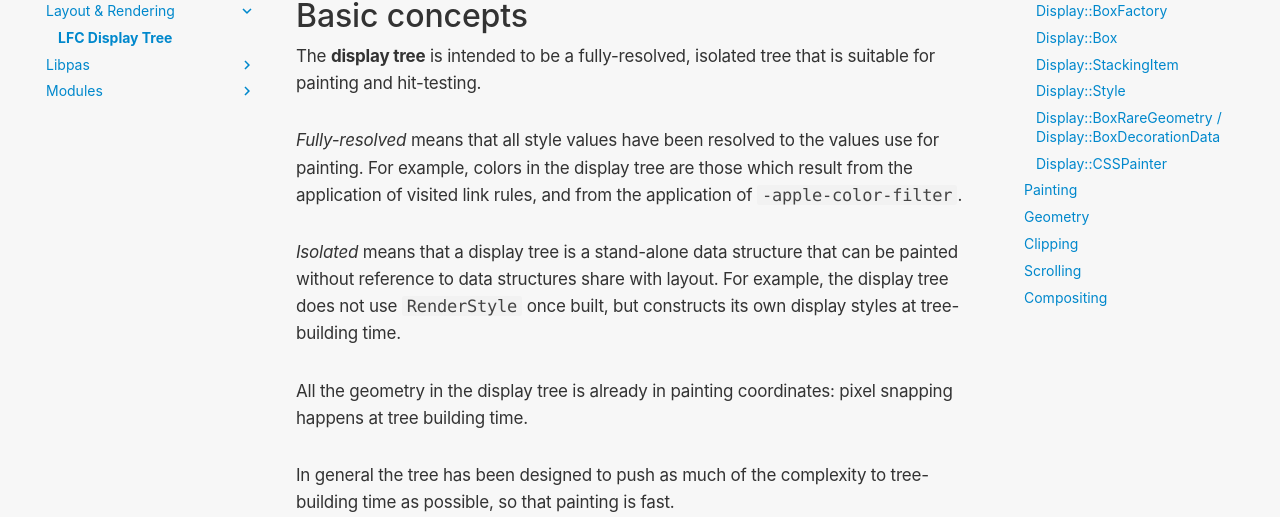
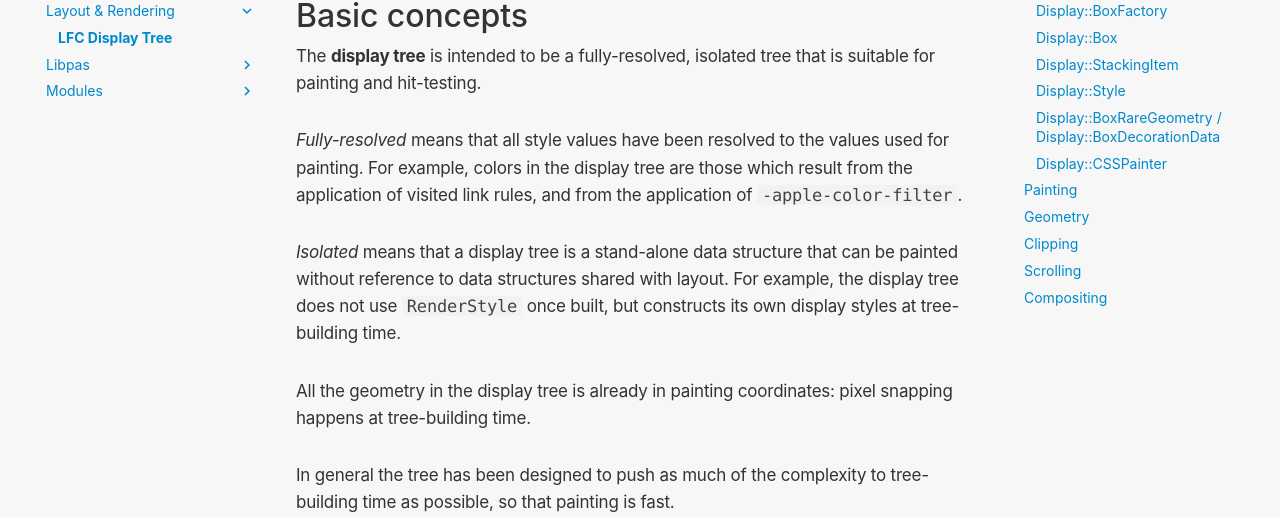
Before and after one commit to WebKit/Documentation, an MkDocs documentation site: the page built from docs/Deep Dive/Layout & Rendering/DisplayTree.md, in a window 1280 px wide and 900 px high. Shown: the part 310-827 px from the top of the window. Built offline with MkDocs 1.6.1 and Material for MkDocs 9.7.7, drawn with Linux system fonts in a browser that asks for light colours; comment, search, counter and statistics services are not loaded; some of the changed text lies outside the part shown.

Commit message:
fix: typos in JSWrappers and DisplayTree

```diff
--- a/docs/Deep Dive/Layout & Rendering/DisplayTree.md
+++ b/docs/Deep Dive/Layout & Rendering/DisplayTree.md
@@ -6,11 +6,11 @@ Layout Formatting Context display tree and related functionality (aka "LFC Displ
 
 The **display tree** is intended to be a fully-resolved, isolated tree that is suitable for painting and hit-testing.
 
-*Fully-resolved* means that all style values have been resolved to the values use for painting. For example, colors in the display tree are those which result from the application of visited link rules, and from the application of `-apple-color-filter`.
+*Fully-resolved* means that all style values have been resolved to the values used for painting. For example, colors in the display tree are those which result from the application of visited link rules, and from the application of `-apple-color-filter`.
 
-*Isolated* means that a display tree is a stand-alone data structure that can be painted without reference to data structures share with layout. For example, the display tree does not use `RenderStyle` once built, but constructs its own display styles at tree-building time.
+*Isolated* means that a display tree is a stand-alone data structure that can be painted without reference to data structures shared with layout. For example, the display tree does not use `RenderStyle` once built, but constructs its own display styles at tree-building time.
 
-All the geometry in the display tree is already in painting coordinates: pixel snapping happens at tree building time.
+All the geometry in the display tree is already in painting coordinates: pixel snapping happens at tree-building time.
 
 In general the tree has been designed to push as much of the complexity to tree-building time as possible, so that painting is fast.
 
```
Also changed, not shown: other parts of docs/Deep Dive/Layout & Rendering/DisplayTree.md (+1 -1 lines), docs/Deep Dive/Architecture/JSWrappers.md (+1 -1 lines).
